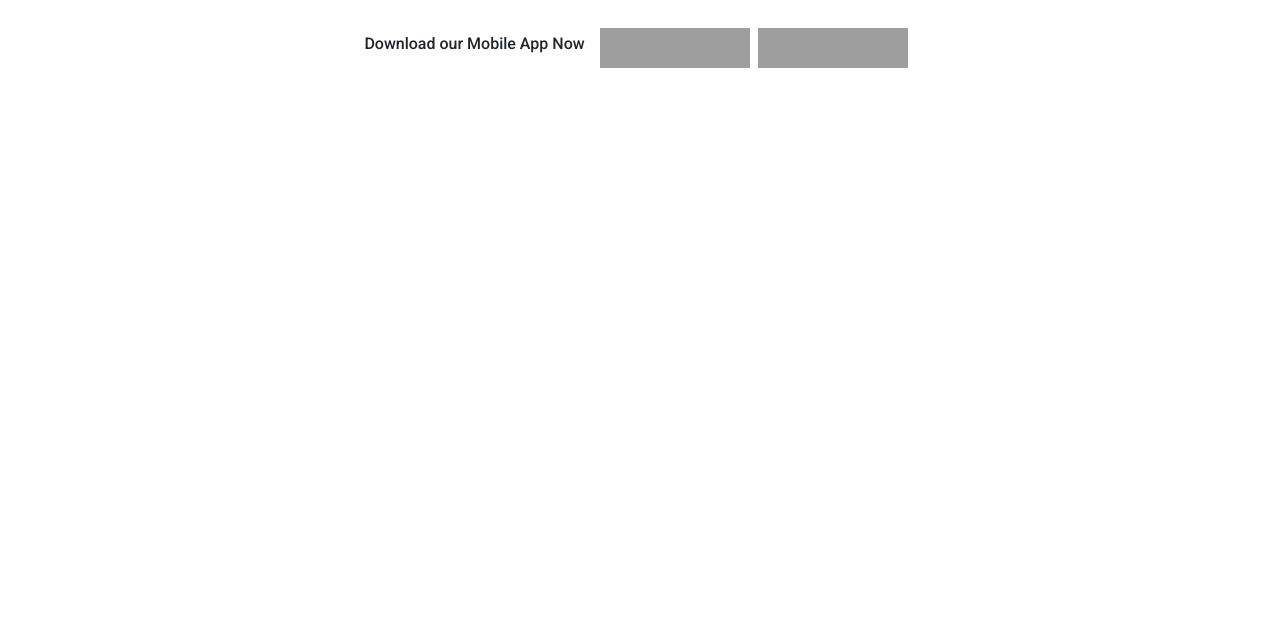
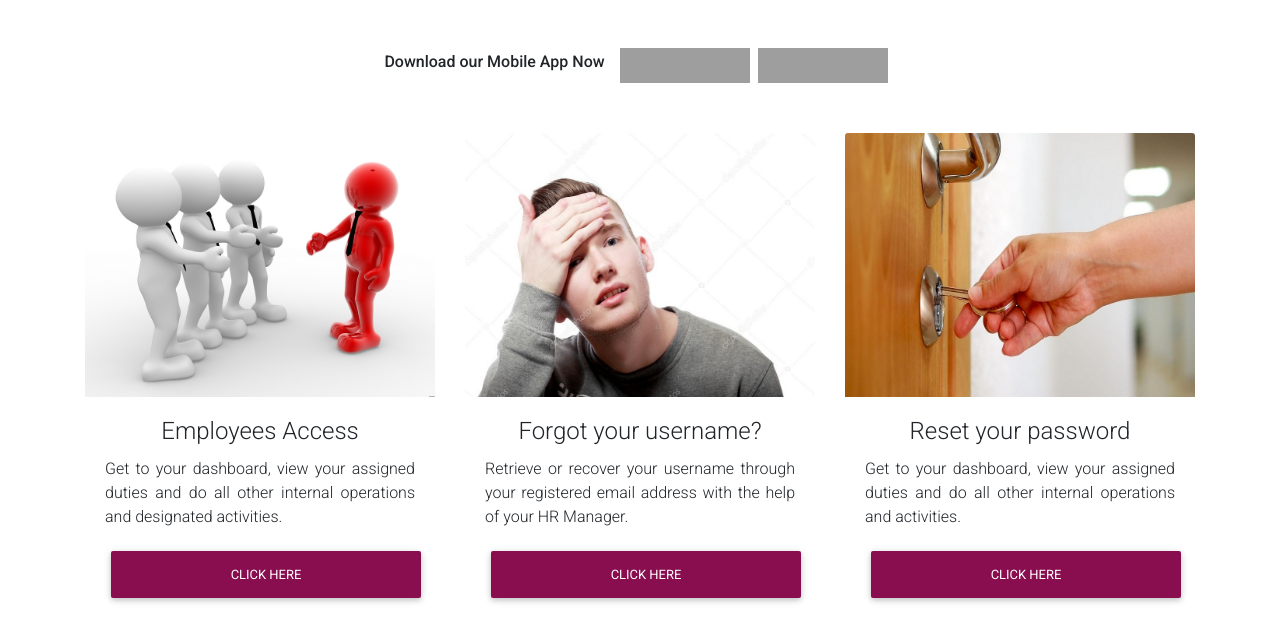
Before and after one commit to adey-px/hr-manager, a Flask app: page /home in a window 1280 px wide. Shown: the part 523-1147 px from the top of the page. Before the commit the page ends 591 px from the top, so only its background shows below. Run offline with Flask 2, Linux system fonts and the light colour scheme; some libraries are stand-ins or nearby versions; grey boxes are pictures that could not be loaded.

Commit message:
Add Solution section on home page

```diff
--- a/static/css/style.css
+++ b/static/css/style.css
@@ -64,13 +64,14 @@ body {
 }
 
 .app-store {
-    width: 150px;
-    height: 40px;
+    width: 130px;
+    height: 35px;
 }
 
 /* Home page mobile download links */
 .mobile-apps {
-    margin-top: 30px;
+    margin-top: 50px;
+    margin-bottom: 50px;
 }
 
 /* Register page */
--- a/templates/index.html
+++ b/templates/index.html
@@ -81,4 +81,59 @@
   </section>
   <!-- Mobile app download links end -->
 
+  <div class="container">
+    <div class="row">
+      <div class="col-sm">
+        <div class="view view-cascade overlay">
+          <img src="{{ url_for('static', filename='images/employees-access.jpg') }}" class="card-img-top"
+            alt="narrower">
+          <a>
+            <div class="mask rgba-white-slight"></div>
+          </a>
+        </div>
+        <div class="card-body card-body-cascade">
+          <h4 class="card-title text-center">Employees Access</h4>
+          <p class="card-text" align="justify" >Get to your dashboard, view your assigned duties
+            and do all other internal operations and designated activities.
+          </p>
+          <a class="btn btn-unique" style="width: 100%;">Click here</a>
+        </div>
+      </div>
+
+      <div class="col-sm">
+        <div class="view view-cascade overlay">
+          <img src="{{ url_for('static', filename='images/forgot-email.jpg') }}" class="card-img-top"
+            alt="narrower">
+          <a>
+            <div class="mask rgba-white-slight"></div>
+          </a>
+        </div>
+        <div class="card-body card-body-cascade">
+          <h4 class="card-title text-center">Forgot your username?</h4>
+          <p class="card-text" align="justify">Retrieve or recover your username through
+            your registered email address with the help of your HR Manager.
+          </p>
+          <a class="btn btn-unique" style="width: 100%;">Click here</a>
+        </div>
+      </div>
+
+      <div class="col-sm">
+       <div class="view view-cascade overlay">
+        <img src="{{ url_for('static', filename='images/reset-password.jpg') }}" class="card-img-top"
+          alt="narrower">
+        <a>
+          <div class="mask rgba-white-slight"></div>
+        </a>
+      </div>
+      <div class="card-body card-body-cascade">
+        <h4 class="card-title text-center">Reset your password</h4>
+        <p class="card-text" align="justify" >Get to your dashboard, view your assigned duties
+          and do all other internal operations and activities.
+        </p>
+        <a class="btn btn-unique" style="width: 100%;">Click here</a>
+      </div>
+      </div>
+    </div>
+  </div>
+
 {% endblock %}
```
Also changed, not shown: static/images/employees-access.jpg (added), static/images/forgot-email.jpg (added), static/images/reset-password.jpg (added).
